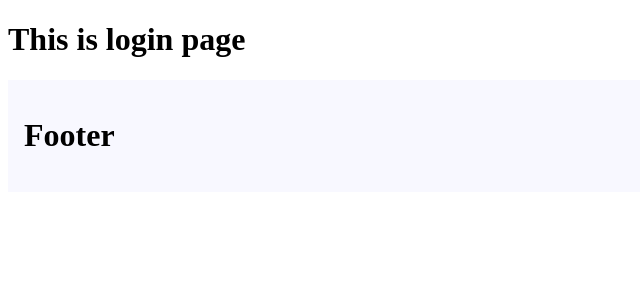
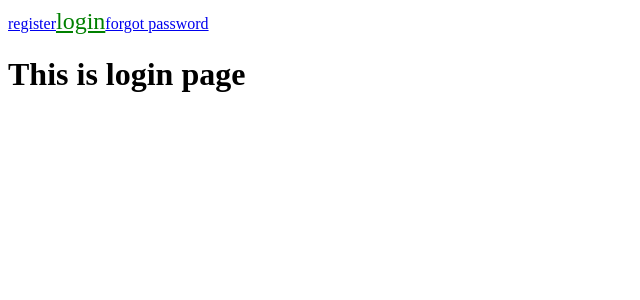
Before and after one commit to shahidulshohid/practice-nextjs, a Next.js app: page /login in a window 1280 px wide. Shown: the top 300 px of the page, without its empty margins (0-640 px from the left). Built offline with nearby package versions, Linux system fonts and the light colour scheme.

Commit message:
navbar practic is done

```diff
--- a/src/app/(auth)/layout.tsx
+++ b/src/app/(auth)/layout.tsx
@@ -1,17 +1,75 @@
+// "use client";
+// import Link from "next/link";
+// import { usePathname } from "next/navigation";
+// import  "./style.css"
+
+// const navLinks = [
+//   { name: "register", href: "/register" },
+//   { name: "login", href: "/login" },
+//   { name: "forgot password", href: "/forgot-password" },
+// ];
+
+// export default function AuthLayout({
+//   children,
+// }: {
+//   children: React.ReactNode;
+// }) {
+//   const pathName = usePathname();
+
+//   return (
+//     <html lang="en">
+//       <body>
+//         <nav>
+//           {navLinks.map((link) => {
+//             const isActive =
+//               pathName === link.href ||
+//               (pathName.startsWith(link.href) && link.href !== "/");
+
+//             return (
+//               <Link
+//                 href={link.href}
+//                 key={link.name}
+//                 className={isActive ? "font-bold mr-4 active" : "text-blue-500 mr-4"}
+//               >
+//                 {link.name}
+//               </Link>
+//             );
+//           })}
+//         </nav>
+//         {children}
+//       </body>
+//     </html>
+//   );
+// }
+
+
+"use client"
+import Link from "next/link";
+import { usePathname } from "next/navigation";
+import "./style.css"
+const navLinks = [
+  {name: "register", href: "/register"},
+  {name: "login", href: "/login"},
+  {name: "forgot password", href: "/forgot-password"},
+]
 
 export default function RootLayout({ children }: { children: React.ReactNode }) {
+  const pathName = usePathname()
   return (
     <html lang="en">
       <body>
+        {
+          navLinks.map((link) => {
+            const isActive =
+              pathName === link.href || (pathName.startsWith(link.href) && pathName !== '/')
+            return (
+              <Link className={
+                isActive ? "active" : " "
+              } href={link.href} key={link.name}>{link.name}</Link>
+            )
+          })
+        }
         {children}
-        <footer
-        style={{
-            backgroundColor: "ghostwhite",
-            padding: "1rem"
-        }}
-        >
-            <h1>Footer</h1>
-        </footer>
       </body>
     </html>
   );
--- /dev/null
+++ b/src/app/(auth)/style.css
@@ -0,0 +1,4 @@
+.active {
+    color : green;
+    font-size: 24px;
+}
```
Also changed, not shown: src/app/(auth)/forgot-password/page.tsx (renamed from src/app/(auth)/forget-password/page.tsx).
